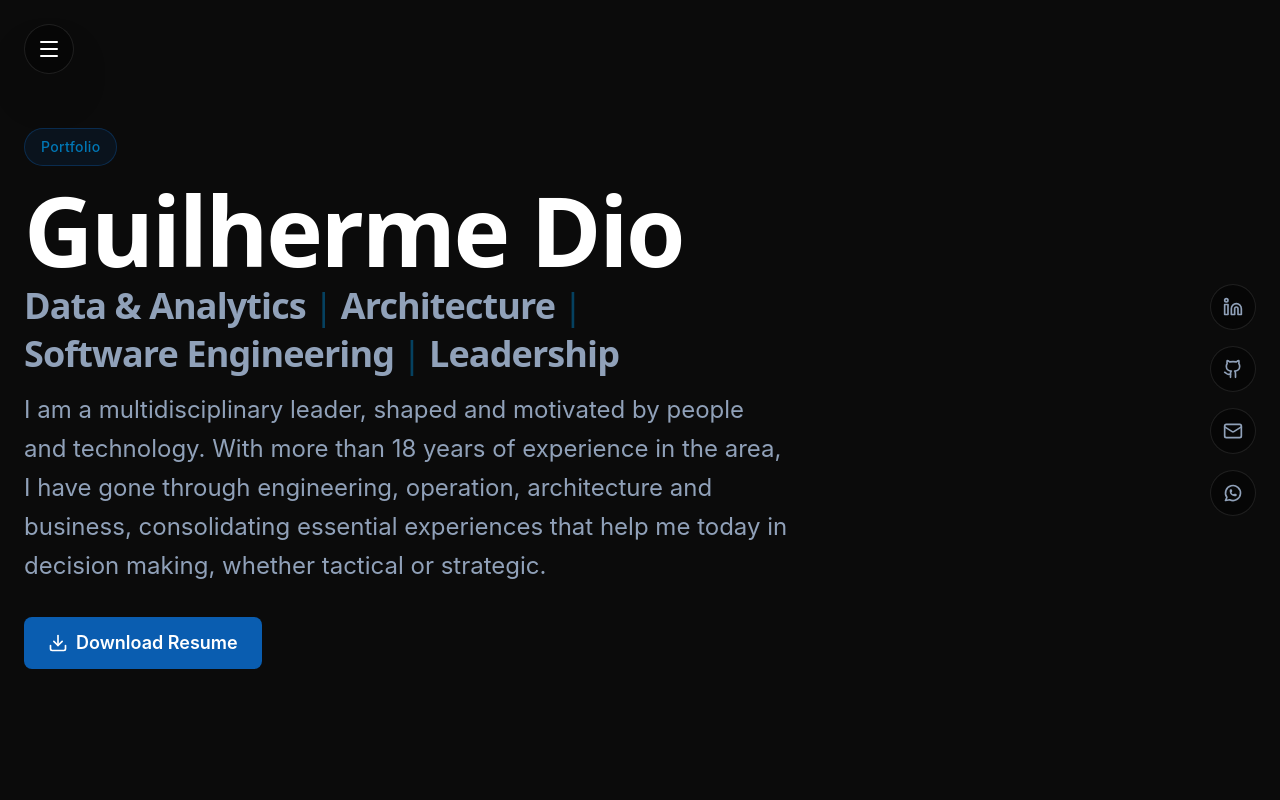
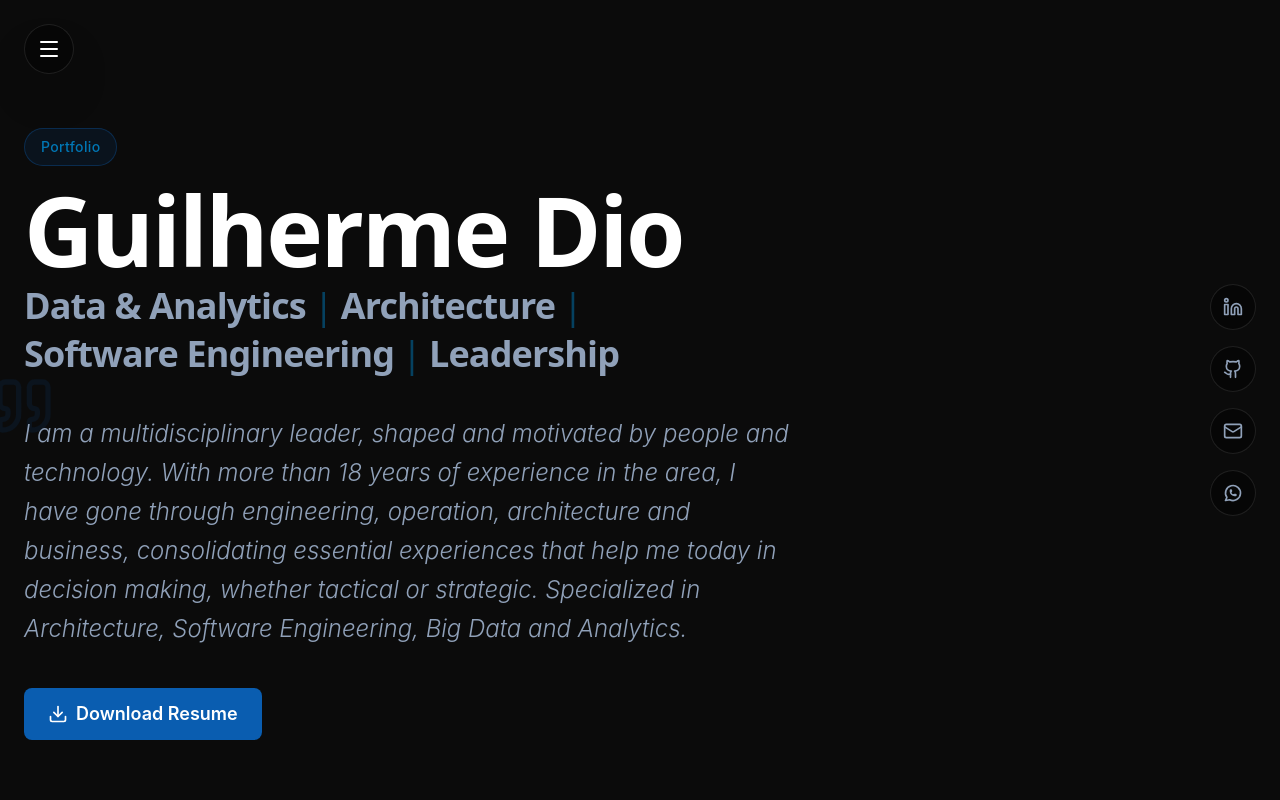
Before and after one commit to ggdio/ggdio.github.io, a React (Vite) app: page / in a window 1280 px wide. Shown: the top 800 px of the page. Built offline with nearby package versions, Linux system fonts and the light colour scheme.

Commit message:
Fix intro

```diff
--- a/src/components/Layout/Header.jsx
+++ b/src/components/Layout/Header.jsx
@@ -1,5 +1,5 @@
 import { motion } from 'framer-motion';
-import { Download } from 'lucide-react';
+import { Download, Quote } from 'lucide-react';
 import { resumeData } from '../../data/resumeData';
 
 export function Header() {
@@ -33,9 +33,13 @@ export function Header() {
               </span>
             ))}
           </h2>
-          <p className="text-xl md:text-2xl text-slate-400 leading-relaxed mb-8">
-            {resumeData.about.split('. ')[0]}. {resumeData.about.split('. ')[1]}.
-          </p>
+
+          <blockquote className="relative my-10 group">
+            <Quote className="absolute -top-10 -left-8 w-16 h-16 text-brand/10 group-hover:text-brand/20 transition-colors pointer-events-none" />
+            <p className="text-xl md:text-2xl text-slate-400 leading-relaxed italic font-light relative z-10">
+              {resumeData.about}
+            </p>
+          </blockquote>
           <div className="flex gap-4">
             <a
               href="/resume.pdf"
```
